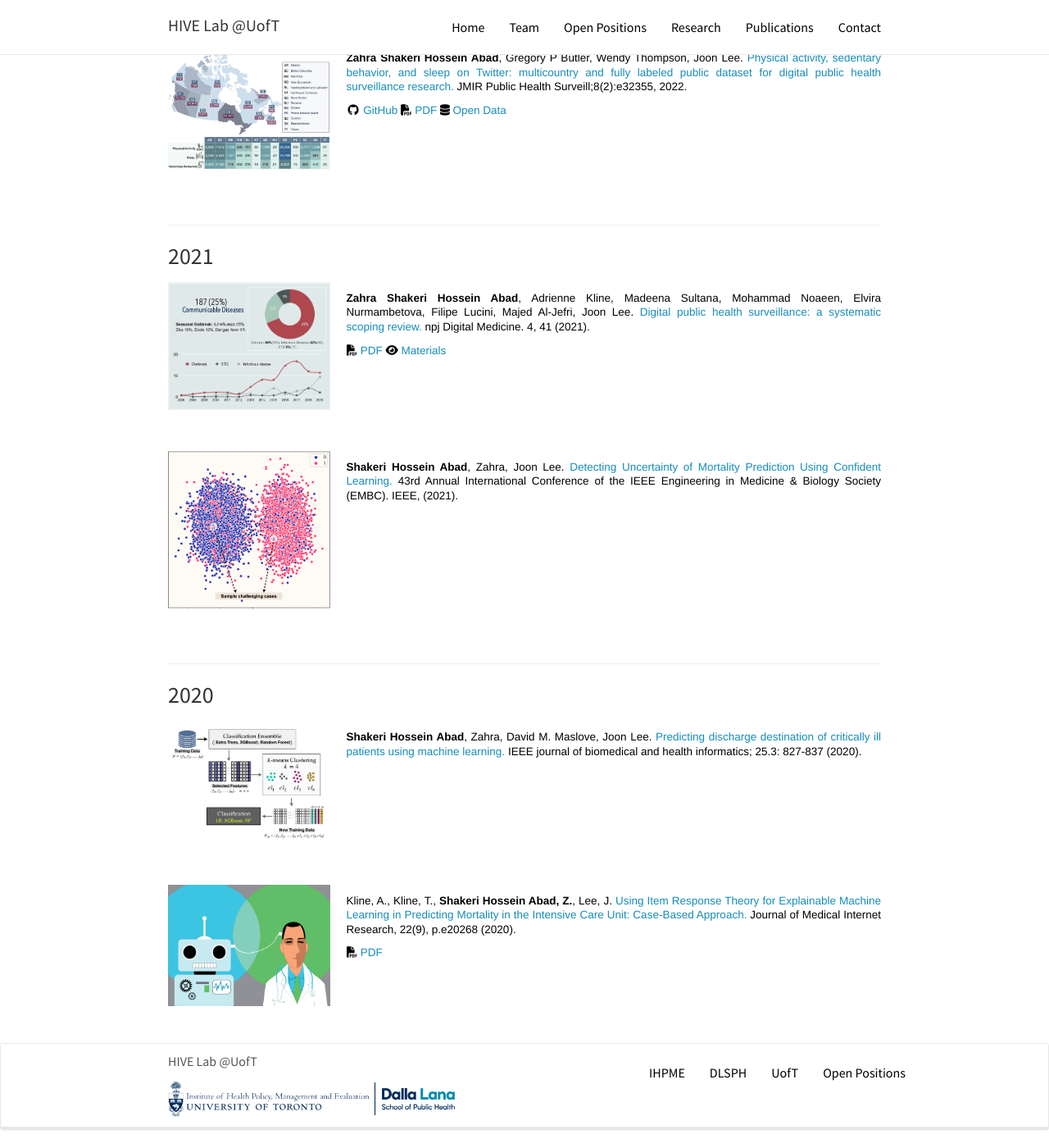
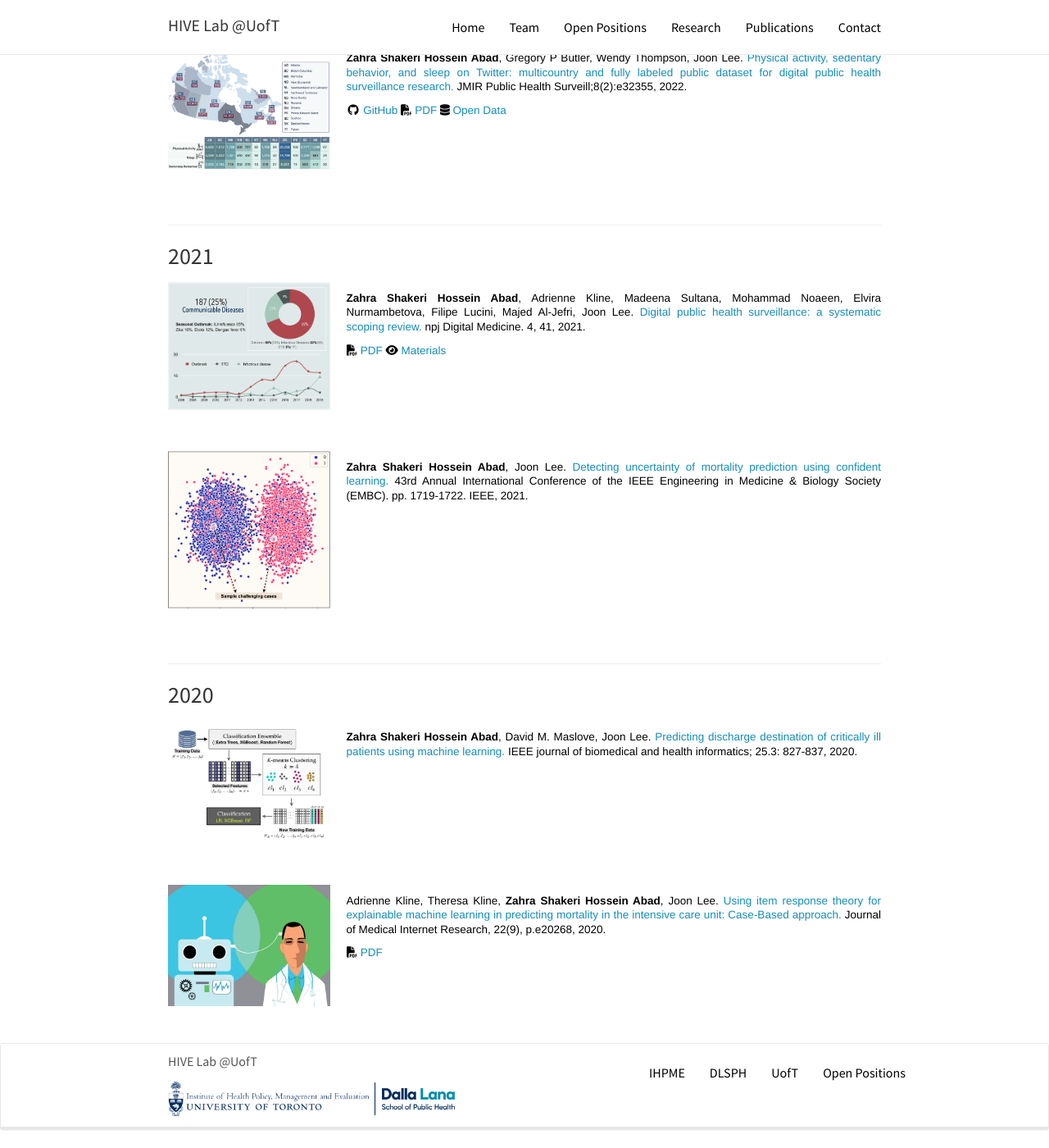
Before and after one commit to HIVE-UofT/hive-uoft-old-site, a Jekyll site: the page built from _pages/publications.md, in a window 1280 px wide and 1400 px high, scrolled down 983 px. Shown: the whole window at 82% size. Built offline with Jekyll 4.4.1, drawn with Linux system fonts in a browser that asks for light colours; nearby versions of some CDN libraries; comment, search, counter and statistics services are not loaded; some of the changed text lies outside the part shown.

Commit message:
publication updated

```diff
--- a/_data/publications.yml
+++ b/_data/publications.yml
@@ -48,8 +48,8 @@
 
 
 
-- authors: "Hutch, Meghan R., Jiyeon Son, Trang T. Le, Chuan Hong, Xuan Wang, **Shakeri Hossein Abad, Z**, Michele Morris et al. "
-  title: "Neurological Diagnoses in Hospitalized COVID-19 Patients Associated With Adverse Outcomes: A Multinational Cohort Study."
+- authors: " Meghan R. Hutch, Jiyeon Son, Trang T. Le, Chuan Hong, Xuan Wang, **Shakeri Hossein Abad, Z**, Michele Morris, et al. "
+  title: "Neurological diagnoses in hospitalized COVID-19 patients associated with adverse outcomes: A multinational cohort study."
   details: "SSRN [Preprint], 2022."
   year: 2022
   image: preprint-NeuroViz.png
@@ -95,7 +95,7 @@
 
 - authors: "**Zahra Shakeri Hossein Abad**, Gregory P Butler, Wendy Thompson, Joon Lee."
   title: "Physical activity, sedentary behavior, and sleep on Twitter: multicountry and fully labeled public dataset for digital public health surveillance research."
-  details: " JMIR Public Health Surveill;8(2):e32355, 2022."
+  details: "JMIR Public Health Surveill;8(2):e32355, 2022."
   year: 2022
   image: jmir-lpheada.png
   imagealt:
@@ -122,7 +122,7 @@
 
 - authors: "**Zahra Shakeri Hossein Abad**, Adrienne Kline, Madeena Sultana, Mohammad Noaeen, Elvira Nurmambetova, Filipe Lucini, Majed Al-Jefri, Joon Lee."
   title: "Digital public health surveillance: a systematic scoping review. "
-  details: "npj Digital Medicine. 4, 41 (2021)."
+  details: "npj Digital Medicine. 4, 41, 2021."
   year: 2021
   image: npj-dphs.png
   imagealt:
@@ -144,9 +144,9 @@
 
 
 
-- authors: "**Shakeri Hossein Abad**, Zahra, Joon Lee. "
-  title: "Detecting Uncertainty of Mortality Prediction Using Confident Learning."
-  details: "43rd Annual International Conference of the IEEE Engineering in Medicine & Biology Society (EMBC). IEEE, (2021)."
+- authors: "**Zahra Shakeri Hossein Abad**, Joon Lee. "
+  title: "Detecting uncertainty of mortality prediction using confident learning."
+  details: "43rd Annual International Conference of the IEEE Engineering in Medicine & Biology Society (EMBC). pp. 1719-1722. IEEE, 2021."
   year: 2021
   image: embc-cl.png
   imagealt:
@@ -168,9 +168,9 @@
 
 #------------------------------------------------------------------------------------------
 
-- authors: "**Shakeri Hossein Abad**, Zahra, David M. Maslove, Joon Lee. "
+- authors: "**Zahra Shakeri Hossein Abad**, David M. Maslove, Joon Lee."
   title: "Predicting discharge destination of critically ill patients using machine learning."
-  details: "IEEE journal of biomedical and health informatics; 25.3: 827-837 (2020)."
+  details: "IEEE journal of biomedical and health informatics; 25.3: 827-837, 2020."
   year: 2020
   image: jibh-discharge.png
   imagealt:
@@ -190,9 +190,9 @@
   openmaterials:
 
 
-- authors: "Kline, A., Kline, T., **Shakeri Hossein Abad, Z.**, Lee, J."
-  title: "Using Item Response Theory for Explainable Machine Learning in Predicting Mortality in the Intensive Care Unit: Case-Based Approach."
-  details: "Journal of Medical Internet Research, 22(9), p.e20268 (2020)."
+- authors: "Adrienne Kline, Theresa Kline, **Zahra Shakeri Hossein Abad**, Joon Lee."
+  title: "Using item response theory for explainable machine learning in predicting mortality in the intensive care unit: Case-Based approach."
+  details: "Journal of Medical Internet Research, 22(9), p.e20268, 2020."
   year: 2020
   image: jmir-irt.png
   imagealt:
```
